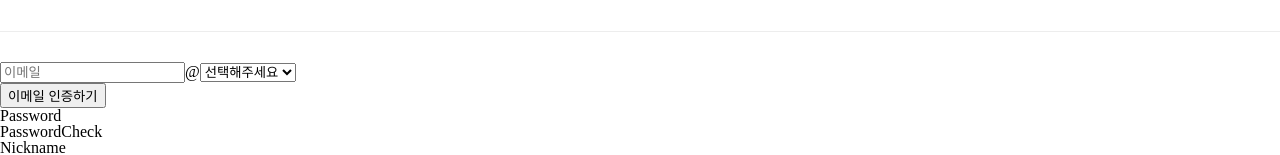
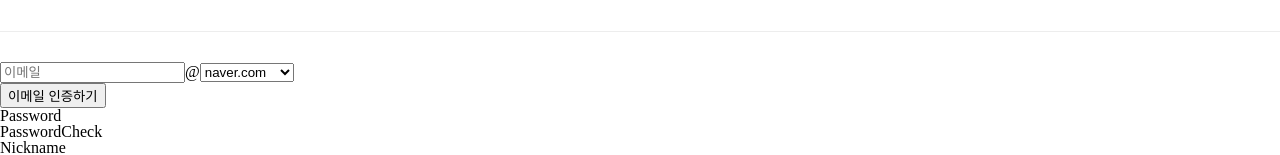
Before and after one commit to peacemaker474/fs-tHouse, a Next.js app: page /signUp in a window 1280 px wide. Shown: the part 254-409 px from the top of the page. Built offline with nearby package versions, Linux system fonts and the light colour scheme.

Commit message:
feat: email 직접입력 시 select창 hidden

```diff
--- a/components/sigun-up/molecules/Email.tsx
+++ b/components/sigun-up/molecules/Email.tsx
@@ -1,8 +1,6 @@
 import React, { useState, useEffect } from 'react';
 import Input from '../atoms/Input';
 import SubmitButton from '../atoms/Button';
-import Select from '../atoms/Select';
-import Option from '../atoms/Option';
 
 const emailList = [
   {
@@ -49,6 +47,9 @@ function Email() {
   const [manualEmail, setManualEmail] = useState<boolean>(false);
 
   const handleSelectBox = (event: React.ChangeEvent<HTMLSelectElement>) => {
+    if (event.target.value === 'manual') {
+      setManualEmail(true);
+    }
     setSelectedEamil(event.target.value);
   };
 
@@ -65,14 +66,13 @@ function Email() {
       <Input type="text" placeholder="이메일" id="email" />
       <span>@</span>
       {!manualEmail && (
-        <Select name="email" id="email" onChange={handleSelectBox}>
-          <Option value="">선택해주세요</Option>
+        <select onChange={handleSelectBox}>
           {emailList?.map((email) => (
-            <Option key={email.value} value={email.value}>
+            <option key={email.value} value={email.value}>
               {email.address}
-            </Option>
+            </option>
           ))}
-        </Select>
+        </select>
       )}
       {manualEmail && (
         <>
```
